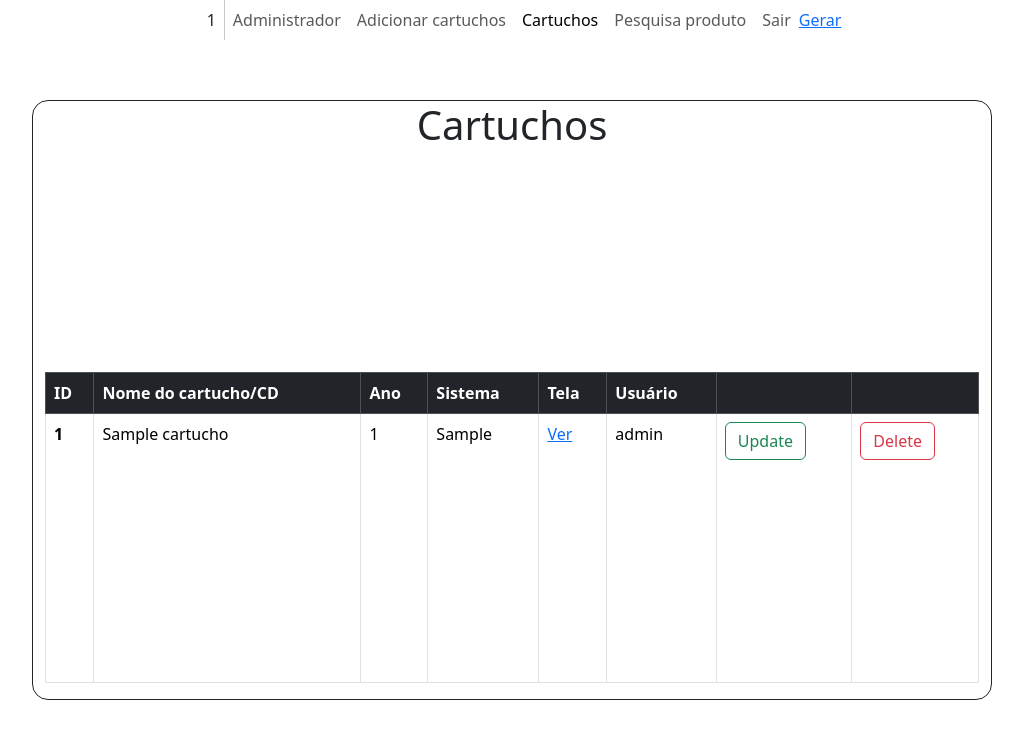
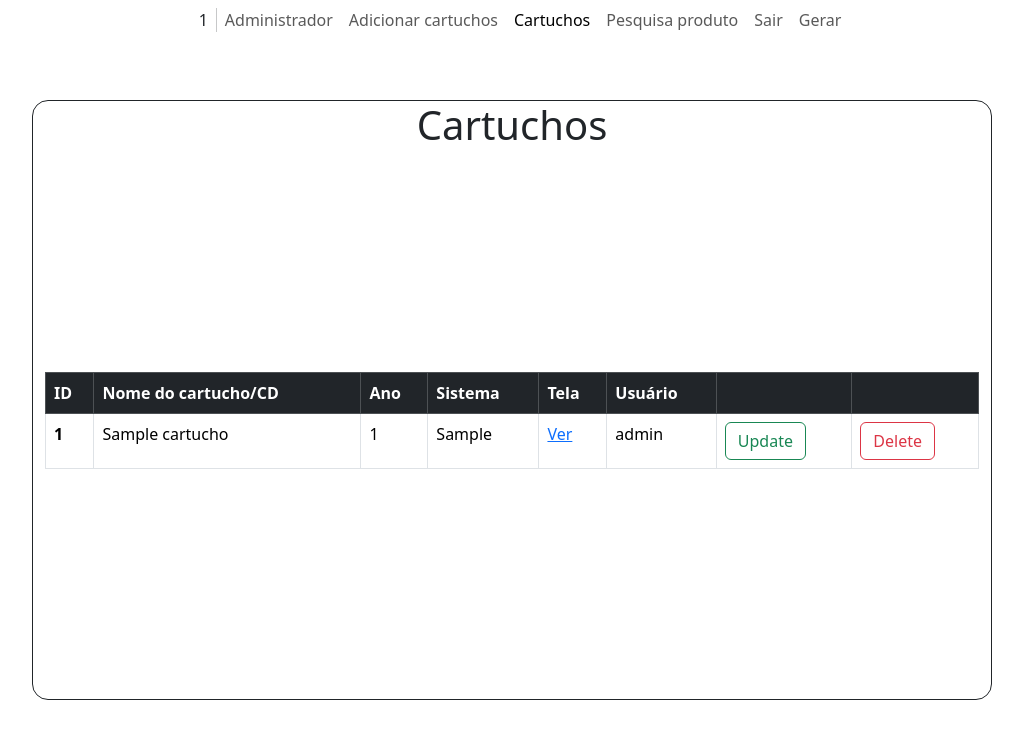
Before and after one commit to XeanG/exerciciobriaodificilpkrl, a PHP site: page /mostrar_cartuchos.php in a window 1280 px wide. Shown: the top 739 px of the page, without its empty margins (116-1139 px from the left). Run offline with PHP 8.4, Linux system fonts and the light colour scheme; a user stored in the database is signed in; data comes from the database, SQL or seed files in the repository; tables that the repository leaves empty hold one stand-in row (values such as "Sample post").

Commit message:
afsdsafas

```diff
--- a/admin.php
+++ b/admin.php
@@ -8,7 +8,7 @@
   <link href="https://cdn.jsdelivr.net/npm/bootstrap@5.3.0-alpha1/dist/css/bootstrap.min.css" rel="stylesheet" integrity="sha384-GLhlTQ8iRABdZLl6O3oVMWSktQOp6b7In1Zl3/Jr59b6EGGoI1aFkw7cmDA6j6gD" crossorigin="anonymous">
   <link rel="stylesheet" href="https://cdn.jsdelivr.net/npm/bootstrap-icons@1.10.3/font/bootstrap-icons.css">
   <link rel="stylesheet" href="/css/style.css">
-  <title>Cartucho</title>
+  <title>Painel do Administrador</title>
   <?php
   session_start();
   if (!isset($_SESSION['username']) == true || $_SESSION["admin"] == 0) {
@@ -20,7 +20,7 @@
 
 <body>
   <div class="container-xxl position-relative p-0">
-    <nav class="navbar navbar-expand-lg navbar-light justify-content-center px-4 px-lg-5 py-3 py-lg-0 bg-white">
+    <nav class="navbar navbar-expand-lg navbar-light justify-content-center align-items-center px-4 px-lg-5 py-3 py-lg-0 bg-white">
       <?php
       $usr = $_SESSION['username'];
       echo "<div class='navbar-nav py-0'>
--- a/cartucho.php
+++ b/cartucho.php
@@ -8,7 +8,7 @@
   <link href="https://cdn.jsdelivr.net/npm/bootstrap@5.3.0-alpha1/dist/css/bootstrap.min.css" rel="stylesheet" integrity="sha384-GLhlTQ8iRABdZLl6O3oVMWSktQOp6b7In1Zl3/Jr59b6EGGoI1aFkw7cmDA6j6gD" crossorigin="anonymous">
   <link rel="stylesheet" href="https://cdn.jsdelivr.net/npm/bootstrap-icons@1.10.3/font/bootstrap-icons.css">
   <link rel="stylesheet" href="/css/style.css">
-  <title>Cartucho</title>
+  <title>Adicionar Cartuchos</title>
   <?php
   session_start();
   if (!isset($_SESSION['username']) == true) {
--- a/cartucho_antigo.php
+++ b/cartucho_antigo.php
@@ -8,7 +8,7 @@
   <link href="https://cdn.jsdelivr.net/npm/bootstrap@5.3.0-alpha1/dist/css/bootstrap.min.css" rel="stylesheet" integrity="sha384-GLhlTQ8iRABdZLl6O3oVMWSktQOp6b7In1Zl3/Jr59b6EGGoI1aFkw7cmDA6j6gD" crossorigin="anonymous">
   <link rel="stylesheet" href="https://cdn.jsdelivr.net/npm/bootstrap-icons@1.10.3/font/bootstrap-icons.css">
   <link rel="stylesheet" href="/css/style.css">
-  <title>Cartucho</title>
+  <title>Cartucho mais antigo</title>
   <?php
   session_start();
   if (!isset($_SESSION['username']) == true || $_SESSION["admin"] == 0) {
--- a/css/style.css
+++ b/css/style.css
@@ -23,3 +23,12 @@
 #senha {
   border-right: none;
 }
+
+.vr {
+  height: 1.5rem;
+  margin-top: 0.5rem;
+}
+
+table {
+  height: max-content !important;
+}
--- a/dono_cartucho.php
+++ b/dono_cartucho.php
@@ -8,7 +8,10 @@
   <link href="https://cdn.jsdelivr.net/npm/bootstrap@5.3.0-alpha1/dist/css/bootstrap.min.css" rel="stylesheet" integrity="sha384-GLhlTQ8iRABdZLl6O3oVMWSktQOp6b7In1Zl3/Jr59b6EGGoI1aFkw7cmDA6j6gD" crossorigin="anonymous">
   <link rel="stylesheet" href="https://cdn.jsdelivr.net/npm/bootstrap-icons@1.10.3/font/bootstrap-icons.css">
   <link rel="stylesheet" href="/css/style.css">
-  <title>Cartucho</title>
+  <title>Dono do Cartucho
+    <?php
+    echo $_POST["nome_cartucho_cd"];
+    ?></title>
   <?php
   session_start();
   if (!isset($_SESSION['username']) == true || $_SESSION["admin"] == 0) {
--- a/historico.php
+++ b/historico.php
@@ -8,7 +8,7 @@
   <link href="https://cdn.jsdelivr.net/npm/bootstrap@5.3.0-alpha1/dist/css/bootstrap.min.css" rel="stylesheet" integrity="sha384-GLhlTQ8iRABdZLl6O3oVMWSktQOp6b7In1Zl3/Jr59b6EGGoI1aFkw7cmDA6j6gD" crossorigin="anonymous">
   <link rel="stylesheet" href="https://cdn.jsdelivr.net/npm/bootstrap-icons@1.10.3/font/bootstrap-icons.css">
   <link rel="stylesheet" href="/css/style.css">
-  <title>Cartuchos</title>
+  <title>Histórico de Exclusão</title>
   <?php
   session_start();
   if (!isset($_SESSION['username']) == true || $_SESSION["admin"] == 0) {
--- a/mostrar_cartuchos.php
+++ b/mostrar_cartuchos.php
@@ -21,47 +21,35 @@
 <body>
   <div class="container-xxl position-relative p-0">
     <nav class="navbar navbar-expand-lg navbar-light justify-content-center px-4 px-lg-5 py-3 py-lg-0 bg-white">
+      <div class='navbar-nav py-0'>
+        <span class='nav-item'>
           <?php
           $usr = $_SESSION['username'];
-      echo "<div class='navbar-nav py-0'>
-          <span class='nav-item'>$usr</span>
+          echo "$usr";
+          ?>
+        </span>
       </div>
       <div class='navbar-nav py-0'>
-          <div class='vr ms-2'></div>";
+        <div class='vr ms-2'></div>
+        <?php
         if ($_SESSION["admin"] == 1) {
           echo "<a href='admin.php' class='nav-item nav-link'>Administrador</a>
+          ";
+        }
+        ?>
         <a href='cartucho.php' class='nav-item nav-link'>Adicionar cartuchos</a>
         <a href='mostrar_cartuchos.php' class='nav-item nav-link active'>Cartuchos</a>
         <a href='pesquisa.php' class='nav-item nav-link'>Pesquisa produto</a>
-          <a href='logout.php' class='nav-item nav-link'>Sair</a>";
-      } else {
-        echo "<a href='cartucho.php' class='nav-item nav-link'>Adicionar cartuchos</a>
-          <a href='mostrar_cartuchos.php' class='nav-item nav-link active'>Seus cartuchos</a>
-          <a href='pesquisa.php' class='nav-item nav-link'>Pesquisa produto</a>
-          <a href='logout.php' class='nav-item nav-link'>Sair</a>";
-      }
-      ?>
+        <a href='logout.php' class='nav-item nav-link'>Sair</a>
+        <a href='gerar_pdf.php' class='nav-item nav-link'>Gerar</a>
       </div>
-  <a href="gerar_pdf.php">Gerar</a>
     </nav>
   </div>
   <div class="container position-absolute top-50 start-50 translate-middle w-75 h-75 d-flex align-items-evenly justify-items-center row">
     <h1 class="text-center">Cartuchos</h1>
     <?php
-    $id_usuario = $_SESSION['id'];
-    $adm = $_SESSION['admin'];
-    function onclickdelete($id)
-    {
-      $delete = "window.location.href = 'delete.php?id=" . $id . "'";
-      $string = 'onclick="' . $delete . '"';
-      return $string;
-    }
-    function onclickupdate($id)
-    {
-      $update = "window.location.href = 'update.php?id=" . $id . "'";
-      $string = 'onclick="' . $update . '"';
-      return $string;
-    }
+    require "vars_functions.php";
+
     // Conexão com o banco de dados
     $conn = new mysqli('localhost', 'root', '', 'AHAHAHABORGES');
     // Checa a conexão
--- a/pesquisar.php
+++ b/pesquisar.php
@@ -71,8 +71,6 @@
             <th scope='col'>ID</th>
             <th scope='col'>Nome</th>
             <th scope='col'>Preço</th>
-            <th scope='col'/>
-            <th scope='col'/>
           </tr>
         </thead>
         <tbody>";
--- /dev/null
+++ b/vars_functions.php
@@ -0,0 +1,17 @@
+<?php
+function onclickdelete($id)
+{
+  $delete = "window.location.href = 'delete.php?id=" . $id . "'";
+  $string = 'onclick="' . $delete . '"';
+  return $string;
+}
+
+function onclickupdate($id)
+{
+  $update = "window.location.href = 'update.php?id=" . $id . "'";
+  $string = 'onclick="' . $update . '"';
+  return $string;
+}
+
+$id_usuario = $_SESSION['id'];
+$adm = $_SESSION['admin'];
```
Also changed, not shown: adicionar_cartucho.php (+6 -6 lines), gerar_pdf.php (+36 -5 lines), 1 other file. Lines whose indentation alone changed are shown as unchanged.
